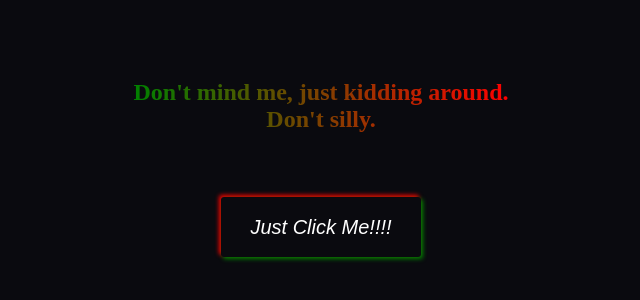
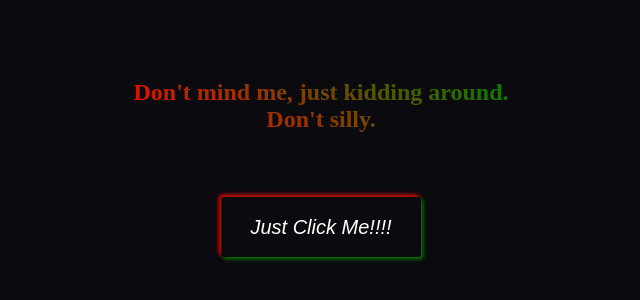
Before and after one commit to UserFatimah/Javascript_project, a plain HTML site: page src/index.html in a window 1280 px wide. Shown: the part 240-540 px from the top of the page, without its empty margins (319-959 px from the left). Drawn offline with Linux system fonts and the light colour scheme.

Commit message:
Version 3

```diff
--- a/src/index.css
+++ b/src/index.css
@@ -30,7 +30,7 @@
 }
 .animate {
     color: transparent;
-    background: linear-gradient(90deg, green,red);
+    background: linear-gradient(210deg, green,red);
     background-clip: text;
     -webkit-background-clip: text;
 }
--- a/src/index.js
+++ b/src/index.js
@@ -5,9 +5,7 @@ const textElement = document.querySelector('.text');
 
 let timeoutId;
 buttonELement.addEventListener('click', function() {
-    // console.log(e);
     timeoutId = clearInterval();
-    // textElement.textContent = 'Happy New year';
     timeoutId(setInterval(() => {
         textElement.textContent = "Wishing  y'all a Happy New Year!!!";
     }, 1500))
```
